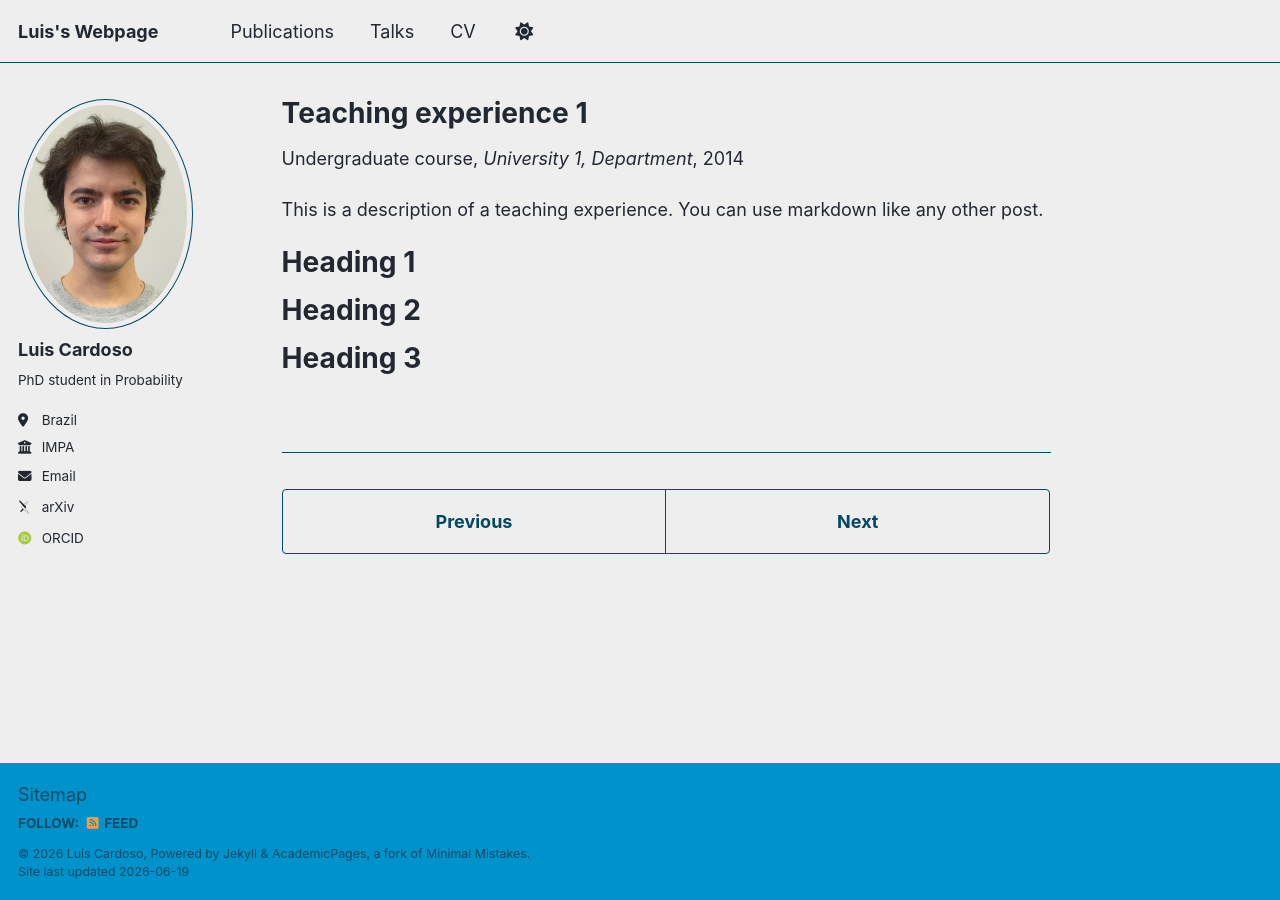
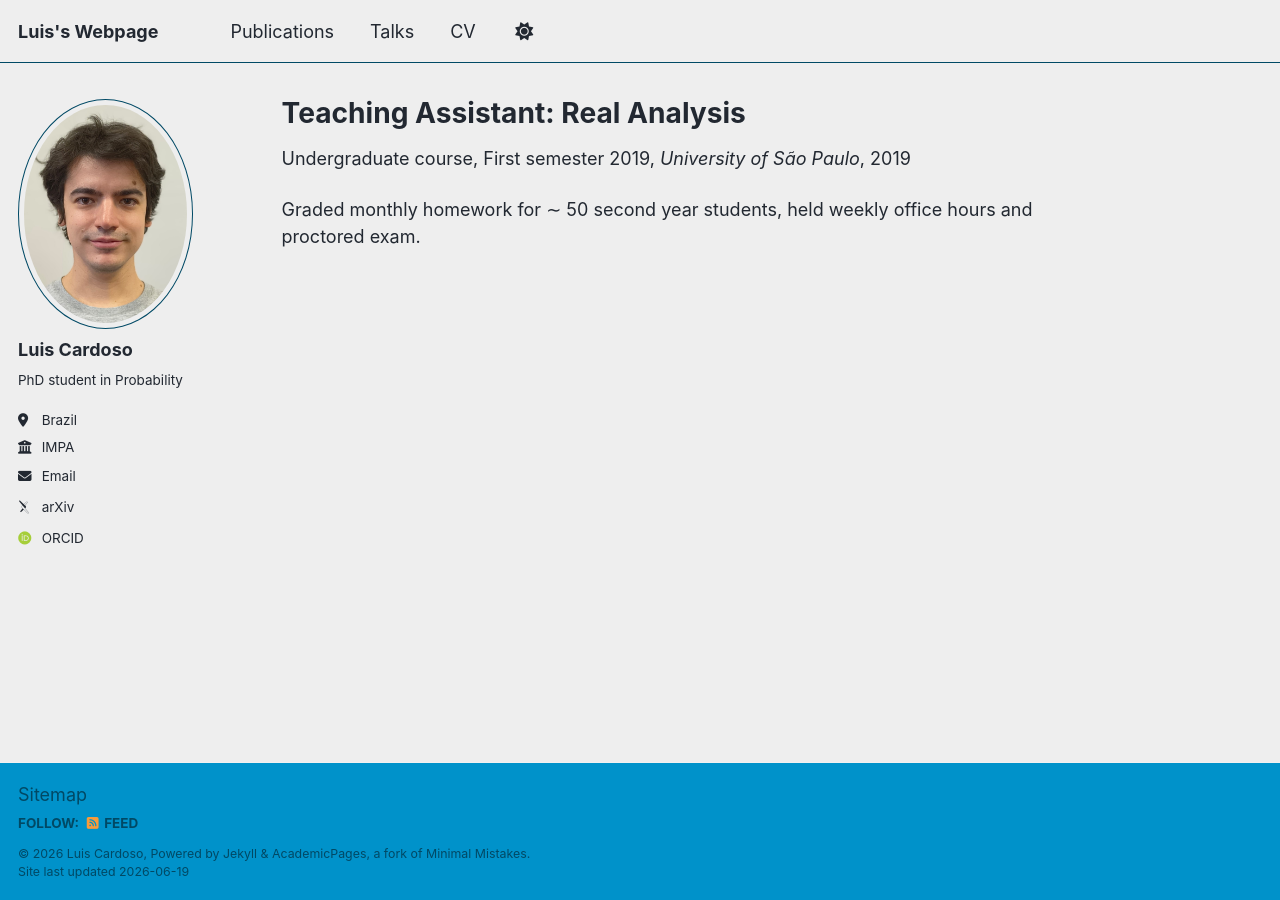
Before and after one commit to LuisFCardoso/LuisFCardoso.github.io, a Jekyll site: the page built from _teaching/2014-spring-teaching-1.md, in a window 1280 px wide. Built offline with Jekyll 4.4.1, drawn with Linux system fonts in a browser that asks for light colours; some web fonts are replaced; a script bundle is joined from its source files by our own code; library files that are not in the unit come from our copies.

Commit message:
update cv

```diff
--- a/_teaching/2014-spring-teaching-1.md
+++ b/_teaching/2014-spring-teaching-1.md
@@ -1,20 +1,10 @@
 ---
-title: "Teaching experience 1"
+title: "Teaching Assistant: Real Analysis"
 collection: teaching
-type: "Undergraduate course"
-permalink: /teaching/2014-spring-teaching-1
-venue: "University 1, Department"
-date: 2014-01-01
-location: "City, Country"
+type: "Undergraduate course, First semester 2019"
+permalink: /teaching/ta-course
+venue: "University of São Paulo"
+date: 2019-01-01
+#location: "[City, Country]"
 ---
-
-This is a description of a teaching experience. You can use markdown like any other post.
-
-Heading 1
-======
-
-Heading 2
-======
-
-Heading 3
-======
+Graded monthly homework for ∼ 50 second year students, held weekly office hours and proctored exam.
```
Also changed, not shown: _teaching/2015-spring-teaching-2.md (deleted, +0 -20 lines).
